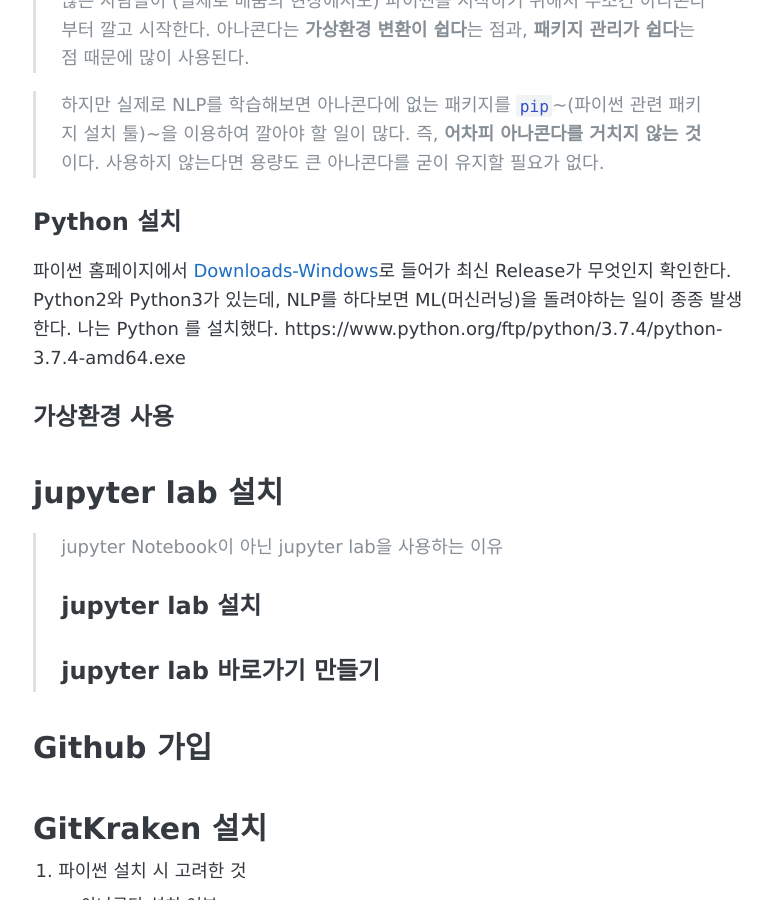
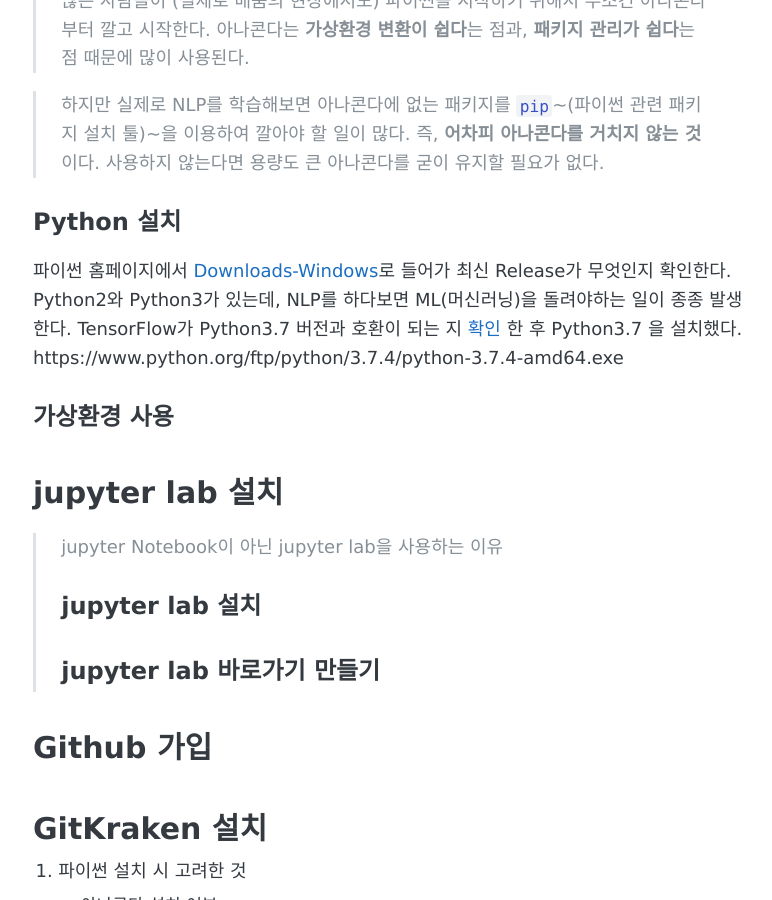
Before and after one commit to stellarway/stellarway.github.io, a Jekyll site: the page built from _posts/2019-08-23-enviroment.md, in a window 1280 px wide and 900 px high, scrolled down 458 px. Shown: the whole window, without its empty margins (247-1019 px from the left). Built offline with Jekyll 4.4.1, drawn with Linux system fonts in a browser that asks for light colours; some of the changed lines change nothing that is shown.

Commit message:
_posts/2019-08-23-enviroment.md updated from https://stackedit.io/

```diff
--- a/_posts/2019-08-23-enviroment.md
+++ b/_posts/2019-08-23-enviroment.md
@@ -11,7 +11,7 @@ comments: true
 > 하지만 실제로 NLP를 학습해보면 아나콘다에 없는 패키지를 `pip`~(파이썬 관련 패키지 설치 툴)~을 이용하여 깔아야 할 일이 많다. 즉, **어차피 아나콘다를 거치지 않는 것**이다. 사용하지 않는다면 용량도 큰 아나콘다를 굳이 유지할 필요가 없다.
 
 ## Python 설치
-파이썬 홈페이지에서 [Downloads-Windows](https://www.python.org/downloads/windows/)로 들어가 최신 Release가 무엇인지 확인한다. Python2와 Python3가 있는데, NLP를 하다보면 ML(머신러닝)을 돌려야하는 일이 종종 발생한다.  나는 Python 를 설치했다.
+파이썬 홈페이지에서 [Downloads-Windows](https://www.python.org/downloads/windows/)로 들어가 최신 Release가 무엇인지 확인한다. Python2와 Python3가 있는데, NLP를 하다보면 ML(머신러닝)을 돌려야하는 일이 종종 발생한다.  TensorFlow가 Python3.7 버전과 호환이 되는 지 [확인](https://tensorflow.blog/2019/02/03/tensorflow-1-13-0-support-python-3-7/) 한 후 Python3.7 을 설치했다.
 https://www.python.org/ftp/python/3.7.4/python-3.7.4-amd64.exe
 
 ## 가상환경 사용
@@ -32,6 +32,6 @@ https://www.python.org/ftp/python/3.7.4/python-3.7.4-amd64.exe
 
 
 <!--stackedit_data:
-eyJoaXN0b3J5IjpbLTcxNjMwODU2LDE0MTIzNTk5NjIsLTI3Nj
-M1ODA2MV19
+eyJoaXN0b3J5IjpbMTY1NDQ2MDg3OSwxNDEyMzU5OTYyLC0yNz
+YzNTgwNjFdfQ==
 -->
```
